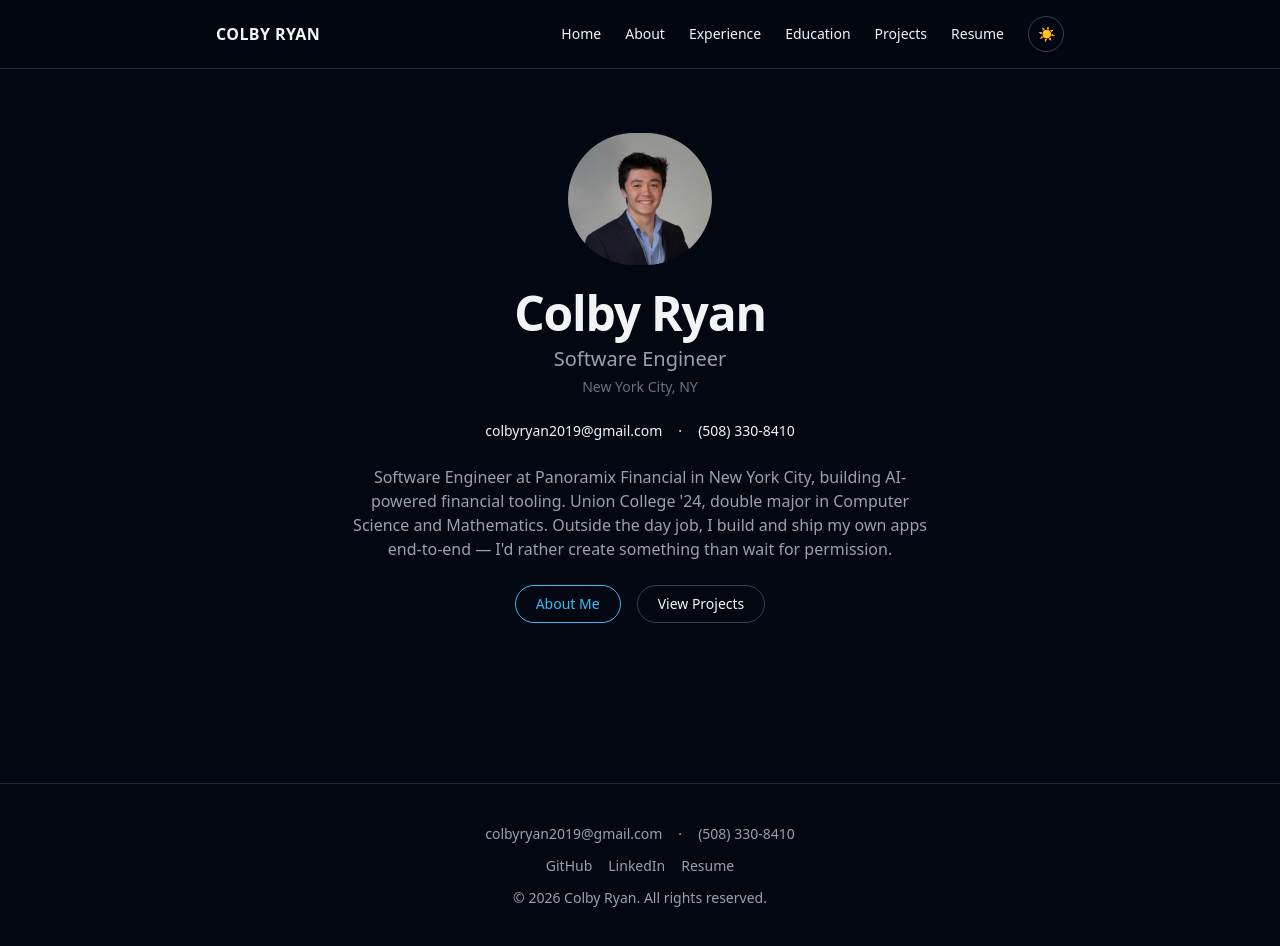
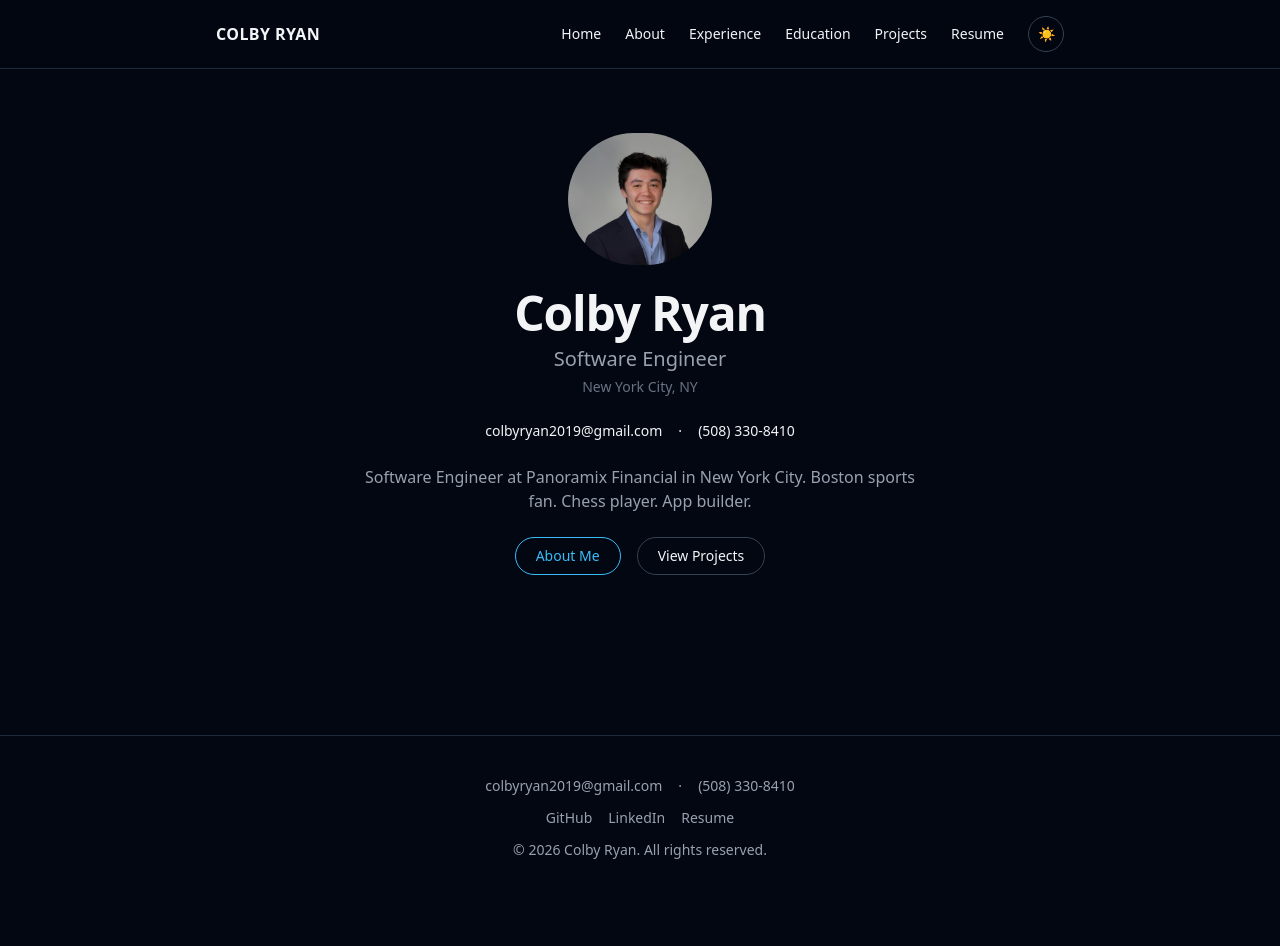
Before and after one commit to colbyryan2019/colbyryan-site, a Next.js app: page / in a window 1280 px wide. After the commit the page ends 900 px from the top, so only its background shows below. Built offline with nearby package versions, Linux system fonts and the light colour scheme.

Commit message:
updates to landing page

```diff
--- a/components/Hero.tsx
+++ b/components/Hero.tsx
@@ -31,10 +31,7 @@ export default function Hero() {
         </a>
       </div>
       <p className="max-w-xl text-gray-600 dark:text-gray-400">
-        Software Engineer at Panoramix Financial in New York City, building AI-powered
-        financial tooling. Union College &apos;24, double major in Computer Science and
-        Mathematics. Outside the day job, I build and ship my own apps end-to-end
-        &mdash; I&apos;d rather create something than wait for permission.
+        Software Engineer at Panoramix Financial in New York City. Boston sports fan. Chess player. App builder.
       </p>
       <div className="flex flex-wrap items-center justify-center gap-4">
         <Link
```
Also changed, not shown: 1 other file (tests, documents, lock files or other folders).
